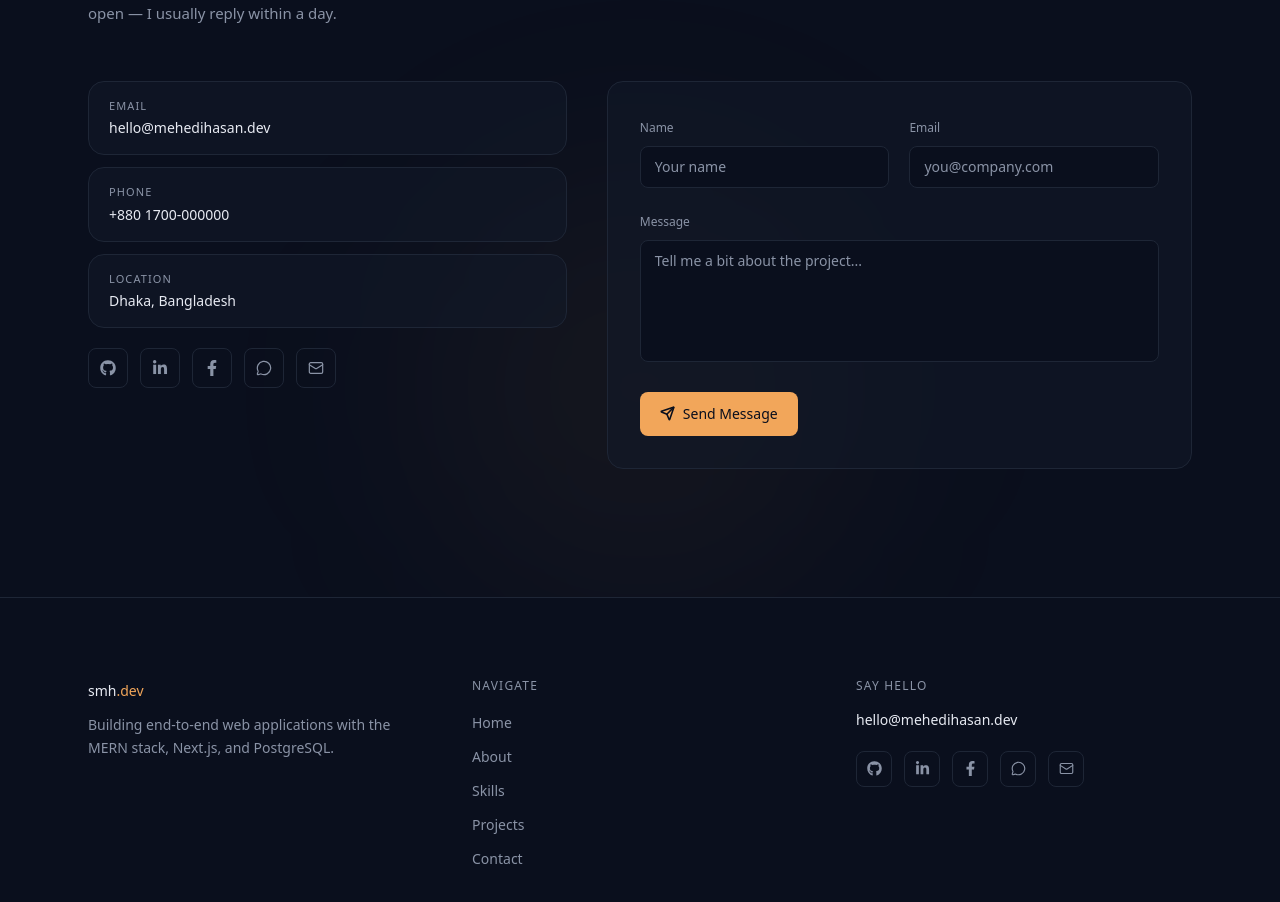
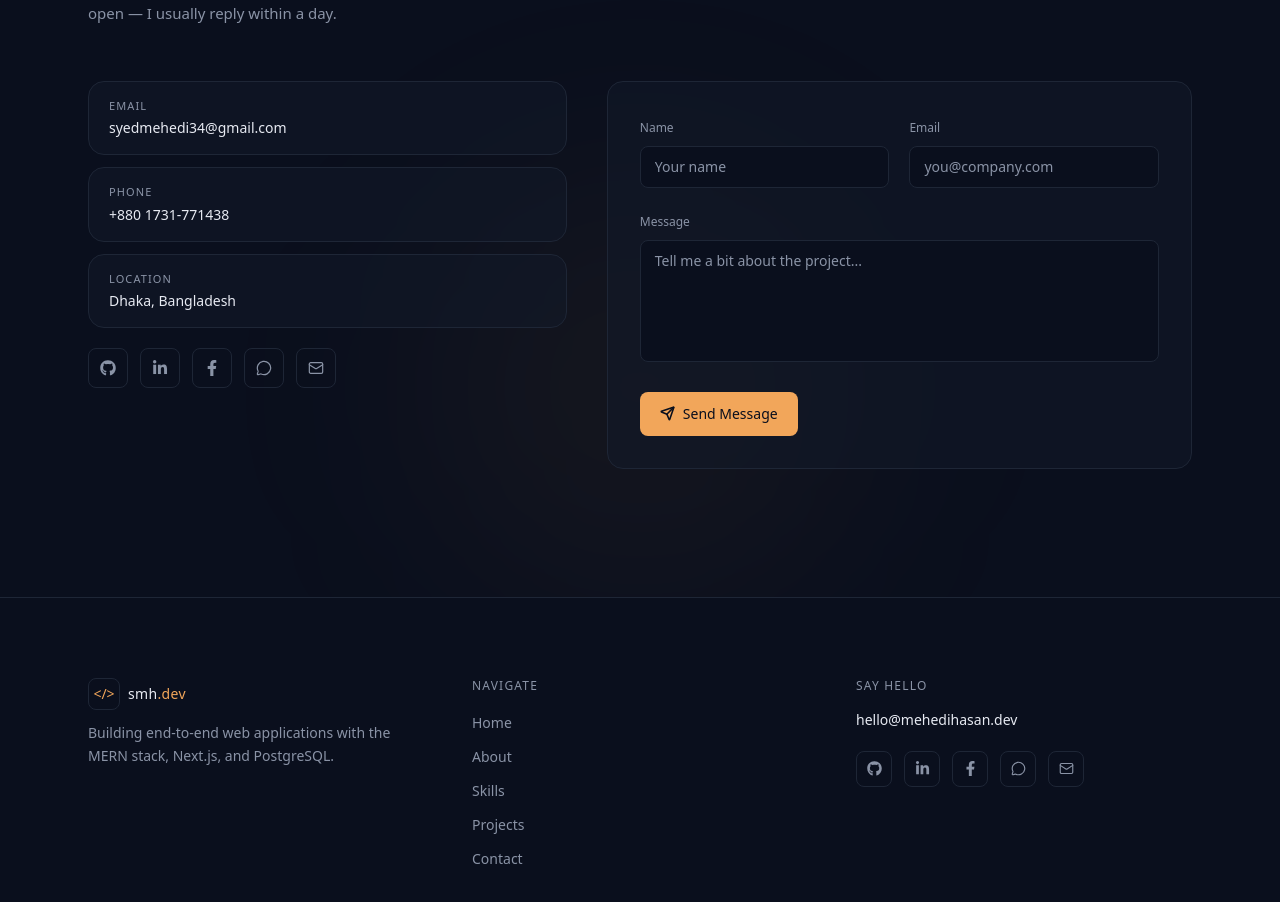
Before and after one commit to syedmehedi34/new-portfolio-design, a Next.js app: page / in a window 1280 px wide. Shown: the part 4487-5389 px from the top of the page. Built offline with nearby package versions, Linux system fonts and the light colour scheme.

Commit message:
file path changed

```diff
--- a/src/components/about.tsx
+++ b/src/components/portfolio/about.tsx
@@ -2,8 +2,9 @@
 
 import { useEffect, useRef, useState } from "react";
 import { useInView } from "framer-motion";
-import { ABOUT_FACTS, ABOUT_STATS } from "@/lib/data";
+import { ABOUT_FACTS, ABOUT_STATS } from "@/lib/portfolio/data";
 import { Reveal } from "./reveal";
+// import { Reveal } from "../reveal";
 
 function Counter({ value, suffix }: { value: number; suffix: string }) {
   const ref = useRef<HTMLSpanElement>(null);
--- a/src/components/contact.tsx
+++ b/src/components/portfolio/contact.tsx
@@ -11,7 +11,7 @@ import {
 } from "lucide-react";
 import { FaFacebookF, FaLinkedinIn, FaGithub } from "react-icons/fa";
 
-import { CONTACT_INFO, SOCIALS } from "@/lib/data";
+import { CONTACT_INFO, SOCIALS } from "@/lib/portfolio/data";
 import { Reveal } from "./reveal";
 
 const ICONS = {
--- a/src/components/footer.tsx
+++ b/src/components/portfolio/footer.tsx
@@ -1,8 +1,9 @@
 "use client";
 
 import { Mail, MessageCircle, ArrowUp } from "lucide-react";
-import { NAV_LINKS, PROFILE, SOCIALS } from "@/lib/data";
+import { NAV_LINKS, PROFILE, SOCIALS } from "@/lib/portfolio/data";
 import { FaFacebookF, FaLinkedinIn, FaGithub } from "react-icons/fa";
+import Logo from "../ui/logo";
 
 const ICONS = {
   github: FaGithub,
@@ -20,9 +21,7 @@ export function Footer() {
       <div className="mx-auto max-w-6xl px-6">
         <div className="grid grid-cols-1 gap-12 pb-14 sm:grid-cols-3">
           <div>
-            <a href="#home" className="font-mono text-sm text-(--paper)">
-              smh<span className="text-(--amber)">.dev</span>
-            </a>
+            <Logo />
             <p className="mt-3 max-w-xs text-sm leading-relaxed text-muted">
               Building end-to-end web applications with the MERN stack, Next.js,
               and PostgreSQL.
--- a/src/components/hero.tsx
+++ b/src/components/portfolio/hero.tsx
@@ -5,7 +5,7 @@ import { Download, Mail, MessageCircle, ArrowDown } from "lucide-react";
 import { FaFacebookF, FaLinkedinIn, FaGithub } from "react-icons/fa";
 
 import Image from "next/image";
-import { PROFILE, RESUME_URL, SOCIALS } from "@/lib/data";
+import { PROFILE, RESUME_URL, SOCIALS } from "@/lib/portfolio/data";
 import { Reveal } from "./reveal";
 
 const ICONS = {
--- a/src/components/navbar.tsx
+++ b/src/components/portfolio/navbar.tsx
@@ -4,8 +4,8 @@
 import { useEffect, useState } from "react";
 import { AnimatePresence, motion } from "framer-motion";
 import { Download, Menu, X } from "lucide-react";
-import { NAV_LINKS, RESUME_URL } from "@/lib/data";
-import Logo from "./ui/logo";
+import { NAV_LINKS, RESUME_URL } from "@/lib/portfolio/data";
+import Logo from "../ui/logo";
 // import { Logo } from "./logo";
 
 export function Navbar() {
--- a/src/components/projects.tsx
+++ b/src/components/portfolio/projects.tsx
@@ -4,7 +4,7 @@ import { useMemo, useState } from "react";
 import { ExternalLink } from "lucide-react";
 import { FaGithub } from "react-icons/fa";
 
-import projectData from "@/lib/projects-data";
+import projectData from "@/lib/portfolio/projects-data";
 import { Reveal } from "./reveal";
 
 const TECH_LIMIT = 4;
--- a/src/components/skills.tsx
+++ b/src/components/portfolio/skills.tsx
@@ -134,7 +134,7 @@ import {
   SiDocker,
   SiGit,
 } from "react-icons/si";
-import { SKILL_GROUPS } from "@/lib/data";
+import { SKILL_GROUPS } from "@/lib/portfolio/data";
 import { Reveal } from "./reveal";
 
 const ICONS: Record<string, IconType> = {
--- a/src/lib/data.ts
+++ b/src/lib/portfolio/data.ts
@@ -7,19 +7,19 @@ export const NAV_LINKS = [
 ];
 
 export const SOCIALS = [
-  { label: "GitHub", href: "https://github.com/mehedihasan", icon: "github" },
+  { label: "GitHub", href: "https://github.com/syedmehedi34", icon: "github" },
   {
     label: "LinkedIn",
-    href: "https://linkedin.com/in/mehedihasan",
+    href: "https://linkedin.com/in/syedmehedi34",
     icon: "linkedin",
   },
   {
     label: "Facebook",
-    href: "https://facebook.com/mehedihasan",
+    href: "https://facebook.com/syedmehedi34",
     icon: "facebook",
   },
-  { label: "WhatsApp", href: "https://wa.me/8801700000000", icon: "whatsapp" },
-  { label: "Email", href: "mailto:hello@mehedihasan.dev", icon: "email" },
+  { label: "WhatsApp", href: "https://wa.me/8801731771438", icon: "whatsapp" },
+  { label: "Email", href: "mailto:syedmehedi34@gmail.com", icon: "email" },
 ] as const;
 
 export const RESUME_URL = "/resume.pdf";
@@ -50,10 +50,10 @@ export const ABOUT_FACTS = [
 export const CONTACT_INFO = [
   {
     label: "Email",
-    value: "hello@mehedihasan.dev",
-    href: "mailto:hello@mehedihasan.dev",
+    value: "syedmehedi34@gmail.com",
+    href: "mailto:syedmehedi34@gmail.com",
   },
-  { label: "Phone", value: "+880 1700-000000", href: "tel:+8801700000000" },
+  { label: "Phone", value: "+880 1731-771438", href: "tel:+8801731771438" },
   { label: "Location", value: "Dhaka, Bangladesh", href: "" },
 ];
 
```
Also changed, not shown: src/app/page.tsx (+7 -7 lines), src/components/portfolio/reveal.tsx (renamed from src/components/reveal.tsx), src/lib/portfolio/projects-data.ts (renamed from src/lib/projects-data.ts).
